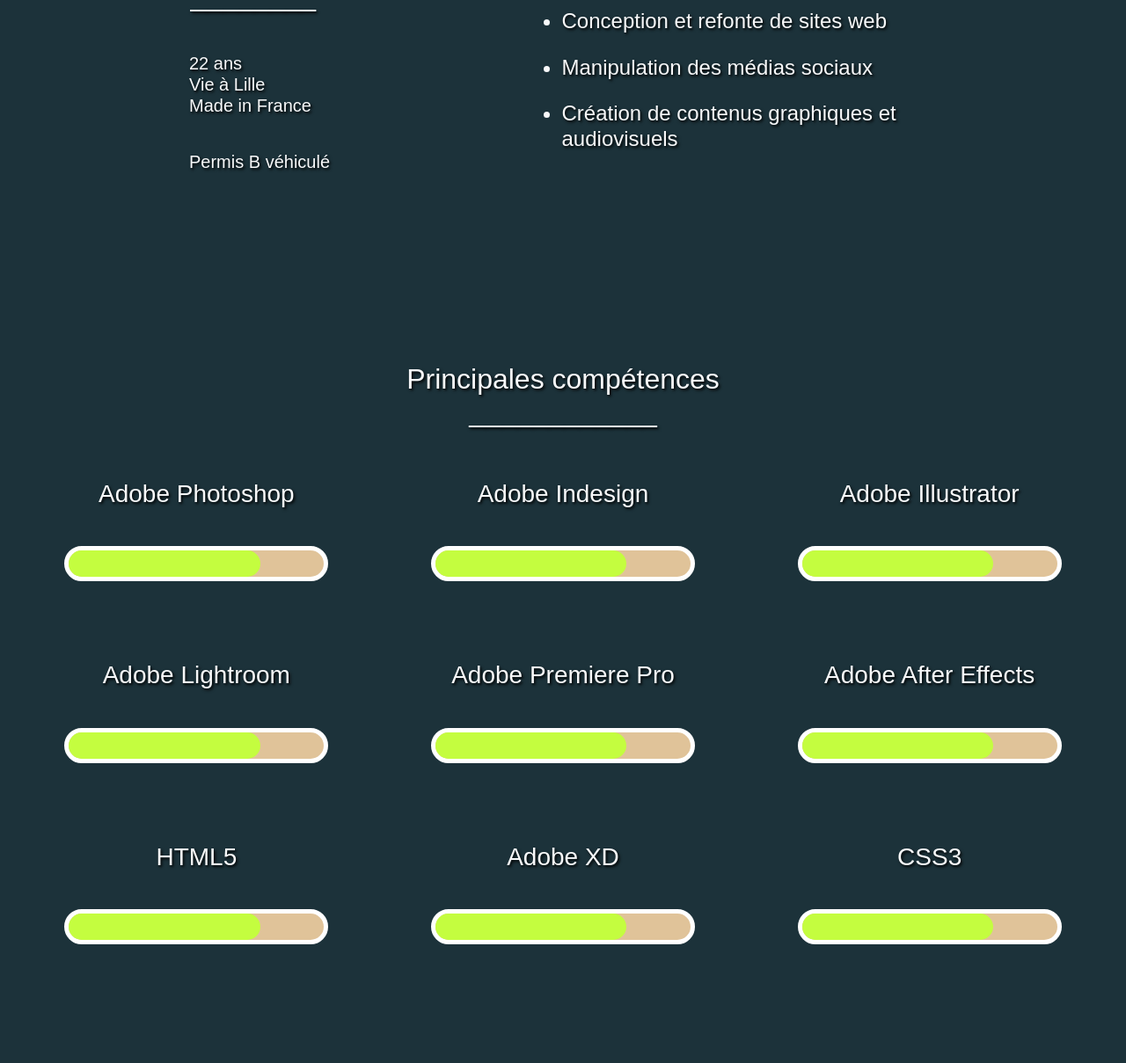
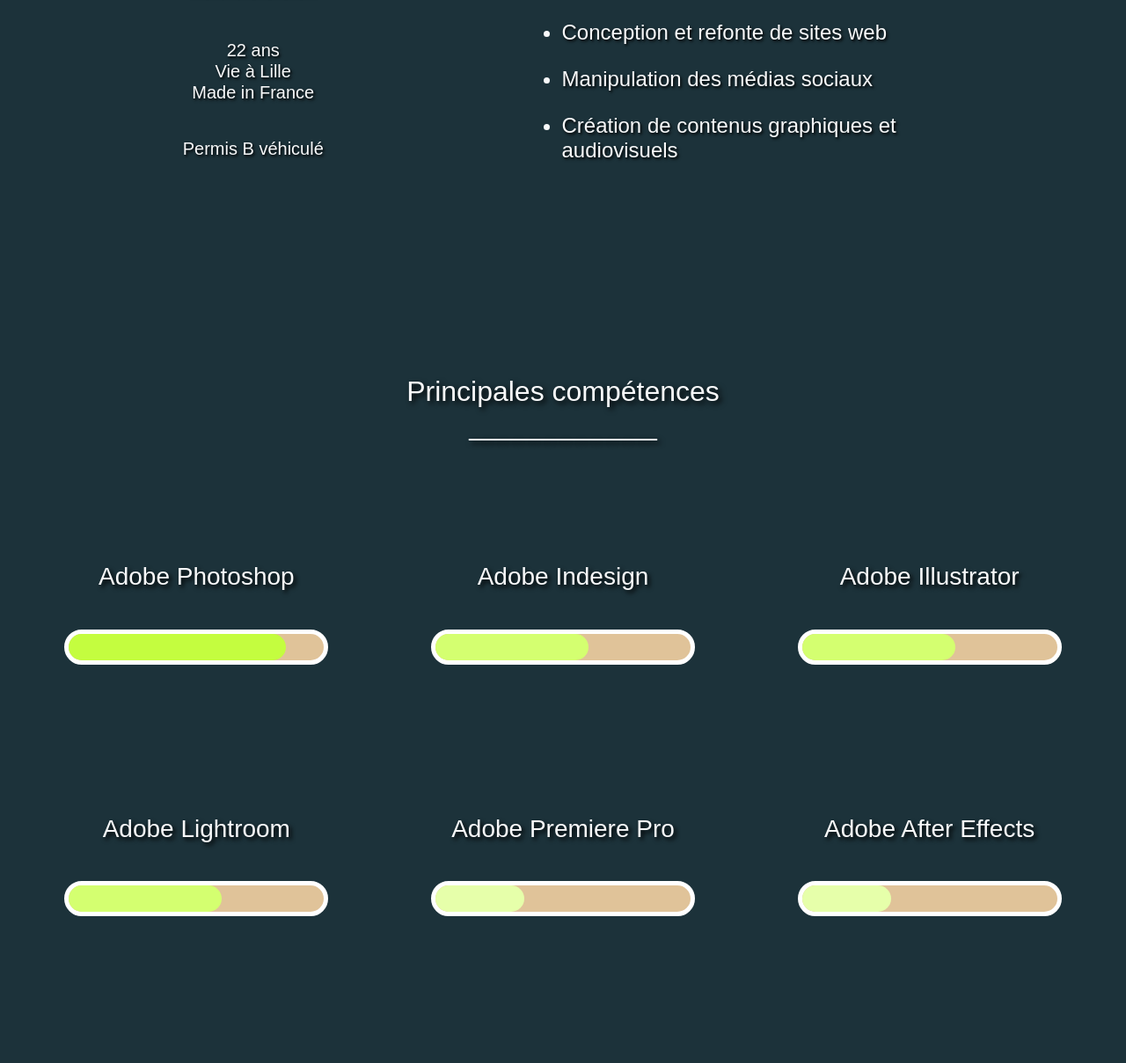
Before and after one commit to thomas3790/thomas3790.github.io, a plain HTML site: page index.html in a window 1280 px wide. Shown: the part 1329-2538 px from the top of the page at 88% size. Drawn offline with nearby package versions, Linux system fonts and the light colour scheme.

Commit message:
Tentatives de responsive

```diff
--- a/assets/CSS/style.css
+++ b/assets/CSS/style.css
@@ -23,6 +23,12 @@
     margin-bottom: 3em;
 }
 
+#explore {
+    width: 7em;
+    height: 3em;
+    box-shadow: 0em 0em 0.5em #ffffff;
+}
+
 #intro {
     align-items: center;
     margin-top: 8em;
@@ -45,7 +51,14 @@
 
 #gaugePart {
     margin-top: 13em;
+}
+
+#gaugePart p {
     text-shadow: 0.1em 0.1em 0.2em #000000;
+}
+
+#gaugePart > .container-fluid > .row {
+    margin-top: 8em;
 }
 
 .container {
@@ -55,28 +68,49 @@
 
 .progressBar {
     display: inline-block;
+    align-items: center;
     width: 300px;
     height: 40px;
     margin: 35px;
     border-radius: 50px;
     border: solid #ffffff 5px;
     background: #E0C399;
+    /* box-shadow: 0em 0em 0.2em #ffffff; */
 }
 
-.progress {
+.progressGood {
 height: 30px;
 border-radius: 50px;
 background:#C4FD3F;
 float: left;
 }
 
+.progressBof {
+    height: 30px;
+    border-radius: 50px;
+    background: #D4FF70;
+    float: left;
+}
+
+.progress {
+    height: 30px;
+    border-radius: 50px;
+    background:#E6FFAA;
+    float: left;
+    }
+
+/* #progressArrows {
+    height: 25px;
+} */
+
 #slidePart {
     margin-top: 13em;
     text-shadow: 0.1em 0.1em 0.2em #000000;
 }
 
-#slidePorfolio {
-    margin-top: 6em;
+#carousel {
+    width: 50%;
+    height: 15px;
 }
 
 footer {
@@ -84,14 +118,9 @@
     background-color: #EAEAEA;
 }
 
-.logo {
+.iconSocialMedia {
     width: 3em;
     height: 3em;
-}
-
-#age {
-    padding-left: 10em;
-    padding-top: 1em;
 }
 
 .drivingLicence {
@@ -99,8 +128,12 @@
 }
 
 #skill {
-    padding-top: 4em;
+    padding-top: 5.5em;
     padding-left: 2em;
+}
+
+#skill > li {
+    padding-bottom: 1em;
 }
 
 #aboutMe {
--- a/index.html
+++ b/index.html
@@ -10,7 +10,6 @@
 </head>
 
 <body>
-<!--Premier point de rupture à 850px-->
 <!----------------------- Navigation -------------------------->
     <nav class="navbar navbar-light bg-light font-weight-bold px-5 py-0">
             <a id="nameNav" class="navbar-brand h1 mb-0 p-0" href="index.html">Thomas Audouit</a>
@@ -25,7 +24,7 @@
         <p class="pb-3 h1">Penser, c'est chercher des clairières dans une forêt</p>
         <!-- <p>Jules Renard</p> -->
         <a href="#anchor">
-            <button type="button" class="btn mt-5 font-weight-bold btn-outline-light">Explorer</button>
+            <button id="explore" type="button" class="btn mt-5 font-weight-bold btn-outline-light">Explorer</button>
         </a>
     </header>
 
@@ -35,10 +34,10 @@
 <!------------------------Partie intro------------------------->
     <div id="intro" class="container-fluid text-light font-weight-bold text-center">
         <div id="introFirstRow" class="row pr-3">
-            <div class="col">
+            <div class="col-md-6 col-12">
                 <img class="pictureThomas" src="assets/IMG/photo_moi.png" alt="Portrait photo de Thomas Audouit en couleur souriant sur un fond en brique rouge" title="Portrait Photo de Thomas Audouit">
             </div>
-            <div class="col">
+            <div class="col-md-6 col-12">
                 <p class="h1"></a>WEBDESIGNER GRAPHISTE</p>
                 <!-- <hr> -->
                 <p class="h1">_____________</p>
@@ -50,20 +49,20 @@
             </div>
         </div>
         <div id="introSecondRow" class="row justify-content-center align-items-center pr-3">
-            <div id="infoList" class="col mt-5 text-left">
+            <div id="infoList" class="col-md-6 col-12 text-center">
             <p class="text-center mb-0 h2">Thomas Audouit</p>
             <p class="text-center mb-4 h2">________</p>
-            <ul id="age" class="h5 list-unstyled">
+            <ul class="h5 pt-4 list-unstyled">
                 <li>22 ans</li>
                 <li>Vie à Lille</li>
                 <li>Made in France</li>
                 <li class="drivingLicence">Permis B véhiculé</li>
             </ul>
             </div>
-            <div class="col">
+            <div class="col-md-6 col-12">
                 <ul id="skill" class="text-left h4 ">
-                    <li class="pb-4">Conception et refonte de sites web</li>
-                    <li class="pb-4">Manipulation des médias sociaux</li>
+                    <li>Conception et refonte de sites web</li>
+                    <li>Manipulation des médias sociaux</li>
                     <li>Création de contenus graphiques et audiovisuels</li>
                 </ul>
             </div>
@@ -79,78 +78,80 @@
             </div>
         </div>
         <div class="container-fluid">
-            <div class="row mt-5">
-                <div class="col-4">
+            <div class="row">
+                <div class="col-md-4 col-6">
                     <p class="h3">Adobe Photoshop</p>
                     <div class="progressBar" role="progressbar">
-                        <div class="progress" role="progressbar" style="width: 75%" aria-valuenow="75" aria-valuemin="0" aria-valuemax="100"></div>
+                        <div class="progressGood" role="progressbar" style="width: 85%" aria-valuenow="85" aria-valuemin="0" aria-valuemax="100"></div>
                     </div>
                 </div>
-                <div class="col-4">
+                <div class="col-md-4 col-6">
                     <p class="h3">Adobe Indesign</p>
                         <div class="progressBar" role="progressbar">
-                            <div class="progress" role="progressbar" style="width: 75%" aria-valuenow="75" aria-valuemin="0" aria-valuemax="100"></div>
+                            <div class="progressBof" role="progressbar" style="width: 60%" aria-valuenow="60" aria-valuemin="0" aria-valuemax="100"></div>
                         </div>
                 </div>
-                <div class="col-4">
+                <div class="col-md-4 col-12">
                     <p class="h3">Adobe Illustrator</p>
                     <div class="progressBar" role="progressbar">
-                            <div class="progress" role="progressbar" style="width: 75%" aria-valuenow="75" aria-valuemin="0" aria-valuemax="100"></div>
+                            <div class="progressBof" role="progressbar" style="width: 60%" aria-valuenow="60" aria-valuemin="0" aria-valuemax="100">
+                            </div>
                     </div>
                 </div>
             </div>
-            <div class="row mt-5">
-                <div class="col-4">
+            <div class="row">
+                <div class="col-md-4 col-6">
                     <p class="h3">Adobe Lightroom</p>
                     <div class="progressBar" role="progressbar">
-                        <div class="progress" role="progressbar" style="width: 75%" aria-valuenow="75" aria-valuemin="0" aria-valuemax="100"></div>
+                        <div class="progressBof" role="progressbar" style="width: 60%" aria-valuenow="60" aria-valuemin="0" aria-valuemax="100"></div>
                     </div>
                 </div>
-                <div class="col-4">
+                <div class="col-md-4 col-6">
                     <p class="h3">Adobe Premiere Pro</p>
                     <div class="progressBar" role="progressbar">
-                        <div class="progress" role="progressbar" style="width: 75%" aria-valuenow="75" aria-valuemin="0" aria-valuemax="100"></div>
+                        <div class="progress" role="progressbar" style="width: 35%" aria-valuenow="35" aria-valuemin="0" aria-valuemax="100"></div>
                     </div>
                 </div>
-                <div class="col-4">
+                <div class="col-md-4 col-12">
                     <p class="h3">Adobe After Effects</p>
                     <div class="progressBar" role="progressbar">
-                        <div class="progress" role="progressbar" style="width: 75%" aria-valuenow="75" aria-valuemin="0" aria-valuemax="100"></div>
+                        <div class="progress" role="progressbar" style="width: 35%" aria-valuenow="35" aria-valuemin="0" aria-valuemax="100"></div>
                     </div>
                 </div>
             </div>
-            <div class="row mt-5">
-                <div class="col-4">
+            <div class="row">
+                <div class="col-md-4 col-6">
                     <p class="h3">HTML5</p>
                     <div class="progressBar" role="progressbar">
-                        <div class="progress" role="progressbar" style="width: 75%" aria-valuenow="75" aria-valuemin="0" aria-valuemax="100"></div>
+                        <div class="progressGood" role="progressbar" style="width: 85%" aria-valuenow="85" aria-valuemin="0" aria-valuemax="100"></div>
                     </div>
                 </div>
-                <div class="col-4">
+                <div class="col-md-4 col-6">
                     <p class="h3">Adobe XD</p>
                     <div class="progressBar" role="progressbar">
-                        <div class="progress" role="progressbar" style="width: 75%" aria-valuenow="75" aria-valuemin="0" aria-valuemax="100"></div>
+                        <div class="progressGood" role="progressbar" style="width: 85%" aria-valuenow="85" aria-valuemin="0" aria-valuemax="100"></div>
                     </div>
                 </div>
-                <div class="col-4">
+                <div class="col-md-4 col-12">
                     <p class="h3">CSS3</p>
                     <div class="progressBar" role="progressbar">
-                        <div class="progress" role="progressbar" style="width: 75%" aria-valuenow="75" aria-valuemin="0" aria-valuemax="100"></div>
+                        <div class="progressGood" role="progressbar" style="width: 85%" aria-valuenow="85" aria-valuemin="0" aria-valuemax="100"></div>
                     </div>
                 </div>
             </div>
+        </div>
     </div>
 
 
 <!----------------------Partie Réalisations---------------------->
-    <div id="slidePart" class="container-fluid text-light font-weight-bold text-center">
+    <!-- <div id="slidePart" class="container-fluid text-light font-weight-bold text-center">
         <div class="row">
-          <div class="col h2 mb-5">
+          <div class="col h2">
             <p>Quelques réalisations</p>
             <p>___________</p>
           </div>
         </div>
-        <div id="slidePorfolio" class="row">
+        <div class="row">
             <div class="col">
                 <div class="carousel slide carousel-fade" data-ride="carousel">
                     <ol class="carousel-indicators">
@@ -187,27 +188,25 @@
                 </div>
             </div>
         </div>
-    </div>
+    </div> -->
 
 <!----------------------------Footer----------------------------->
-    <footer class="container-fluid text-black font-weight-bold">
+    <footer class="container-fluid text-dark font-weight-bold">
         <div class="row">
-            <div id="linkFooter" class="col-4 text-left">
-                <p><a href="#">Mentions légales</a></p>
-                <p><a href="#">Conditions générales d'utilisation</a></p>
-                <p><a href="#">Infos pratiques</a></p>
-                <p><a href="file:///C:/Users/thoma/OneDrive/Documents/Pro/LA%20MANU/CV_num/05_CONTACTS/index.html">Contact</a></p>
+            <div class="col-md-6 text-md-left col-12 text-center">
+                <p>Mentions légales</br>
+                Conditions générales d'utilisations</p>
+                <img class="iconSocialMedia" src="assets/img/linkedin.png" alt="icône linkedin" title="Linkedin">
+                <img class="iconSocialMedia" src="assets/img/github.png" alt="icône Github" title="Github">
+                <img class="iconSocialMedia" src="assets/img/gmail.png" alt="icône Gmail" title="Gmail">
             </div>
-            <div class="offset-4 col-4 text-right d-flex">
-                <p>Pour suivre mes futurs projets :</p>
-                <div>
-                    <a href="#"><img class="logo" src="assets/IMG/gmail.png" alt="Logo de Gmail" title="Logo de Gmail"></a>
-                    <a href="#"><img class="logo" src="assets/IMG/github.png" alt="Logo de Github" title="Logo de Github"></a>
-                    <a href="#"><img class="logo" src="assets/IMG/linkedin.png" alt="Logo de Linkedin" title="Logo de Linkedin"></a>
-                </div>
+            <div class="col-md-6 text-md-left d-flex justify-content-md-end col-12 text-center d-flex justify-content-center">
+                <p>154 rue Roger Salengro </br> 59110 La Madeleine
+                </br> Tél: 06.01.47.02.84
             </div>
         </div>
     </footer>
+
 
 <!-------------------Les liens Bootstrap---------------------->
     <script src="https://code.jquery.com/jquery-3.5.1.slim.min.js" integrity="sha384-DfXdz2htPH0lsSSs5nCTpuj/zy4C+OGpamoFVy38MVBnE+IbbVYUew+OrCXaRkfj" crossorigin="anonymous"></script>
```
Also changed, not shown: index2.html (+0 -21 lines), assets/CSS/style2.css (line endings or trailing spaces), assets/IMG/arrows.png (added).
